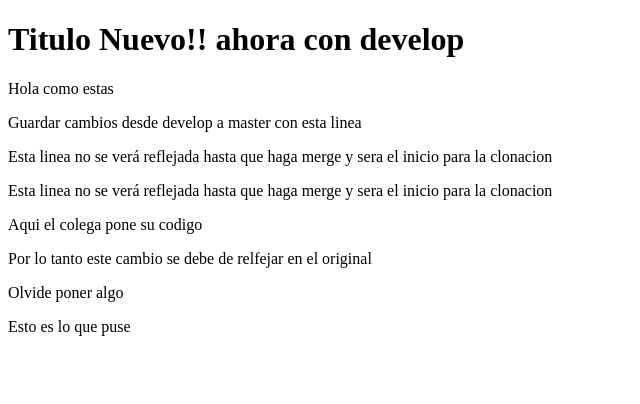
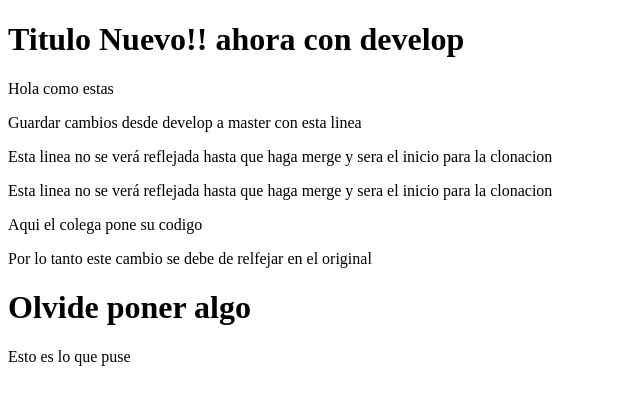
Before and after one commit to miguelangellopezlopez/Pruba4, a plain HTML site: page index.html in a window 1280 px wide. Shown: the whole page, without its empty margins (0-640 px from the left). Drawn offline with Linux system fonts and the light colour scheme.

Commit message:
Agregue encabezado

```diff
--- a/index.html
+++ b/index.html
@@ -23,7 +23,7 @@
 
        <div>
         <div>
-            <p>Olvide poner algo</p>
+            <h1>Olvide poner algo</h1>
             <p>Esto es lo que puse</p>
         </div>
        </div>
```
